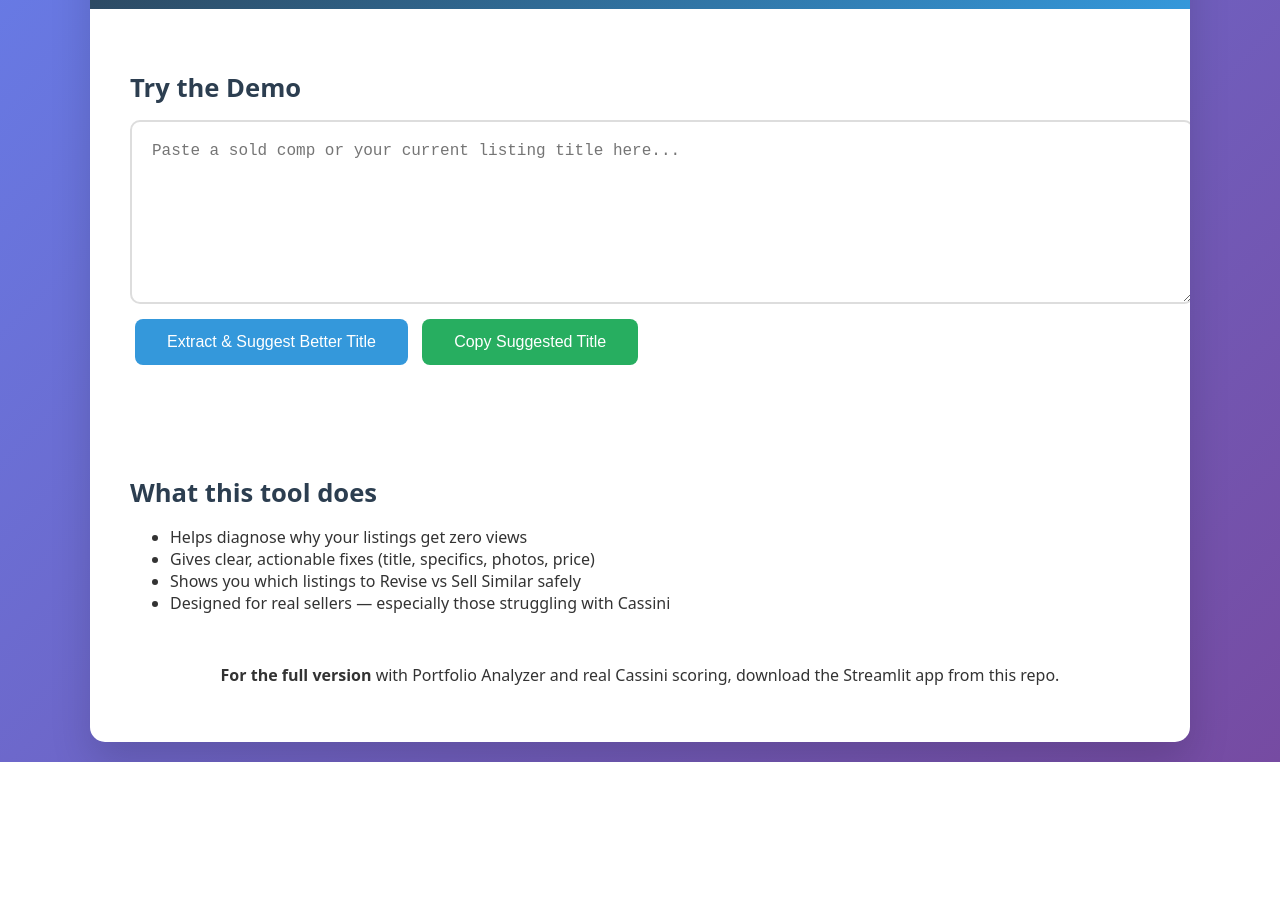
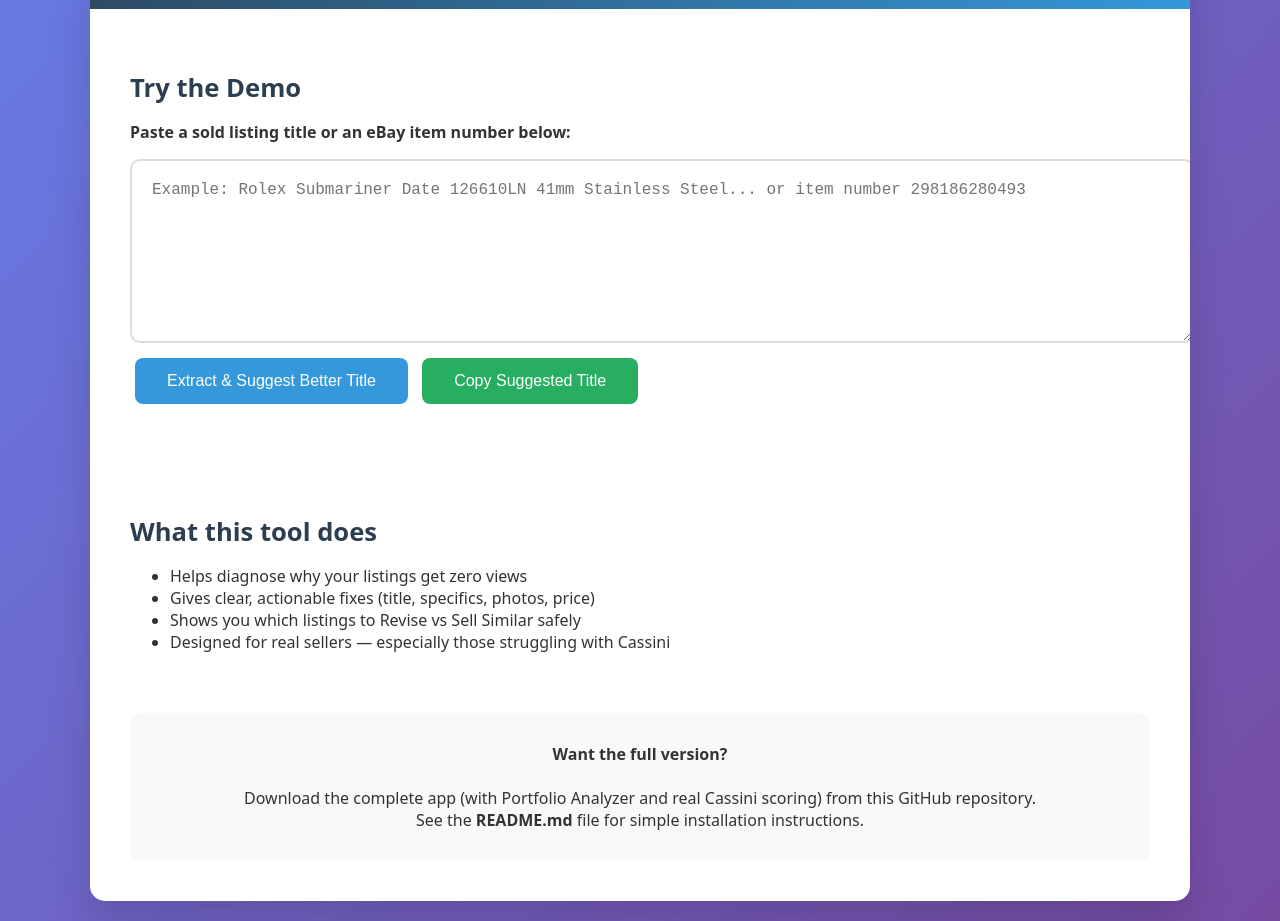
Before and after one commit to tadelstein9/ebay-cassini-diagnostic-tool, a plain HTML site: page index.html in a window 1280 px wide. Shown: the part 200-1121 px from the top of the page. Before the commit the page ends 962 px from the top, so only its background shows below. Drawn offline with Linux system fonts and the light colour scheme.

Commit message:
Update index.html

```diff
--- a/index.html
+++ b/index.html
@@ -28,7 +28,8 @@
         <div class="content">
             <div class="section">
                 <h2 class="section-title">Try the Demo</h2>
-                <textarea id="input" placeholder="Paste a sold comp or your current listing title here..."></textarea>
+                <p><strong>Paste a sold listing title or an eBay item number below:</strong></p>
+                <textarea id="input" placeholder="Example: Rolex Submariner Date 126610LN 41mm Stainless Steel... or item number 298186280493"></textarea>
                 <button class="btn-primary" onclick="suggestTitle()">Extract & Suggest Better Title</button>
                 <button class="btn-success" onclick="copyResult()">Copy Suggested Title</button>
                 <p id="result" style="margin-top:20px; font-weight:bold; min-height:30px;"></p>
@@ -44,16 +45,18 @@
                 </ul>
             </div>
 
-            <p style="text-align:center; margin-top:40px;">
-                <strong>For the full version</strong> with Portfolio Analyzer and real Cassini scoring, download the Streamlit app from this repo.
-            </p>
+            <div style="text-align:center; margin-top:60px; padding:30px; background:#f8f9fa; border-radius:10px;">
+                <strong>Want the full version?</strong><br><br>
+                Download the complete app (with Portfolio Analyzer and real Cassini scoring) from this GitHub repository.<br>
+                See the <strong>README.md</strong> file for simple installation instructions.
+            </div>
         </div>
     </div>
 
     <script>
         function suggestTitle() {
             const text = document.getElementById('input').value.trim();
-            if (!text) return alert("Please paste something first");
+            if (!text) return alert("Please paste a title or item number first");
             document.getElementById('result').innerHTML = `✅ Suggested Title: ${text.split(' ').slice(0,10).join(' ')} ... (optimized for Cassini)`;
         }
         function copyResult() {
```
